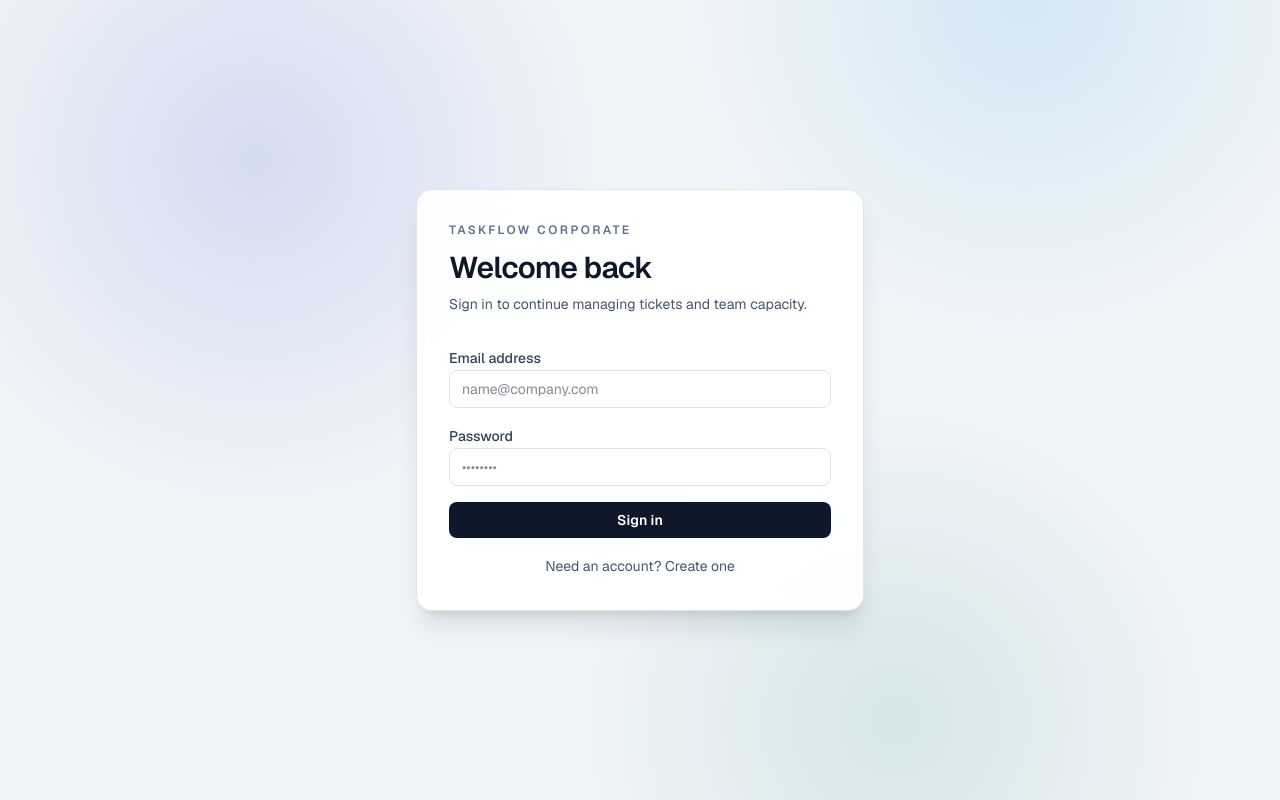
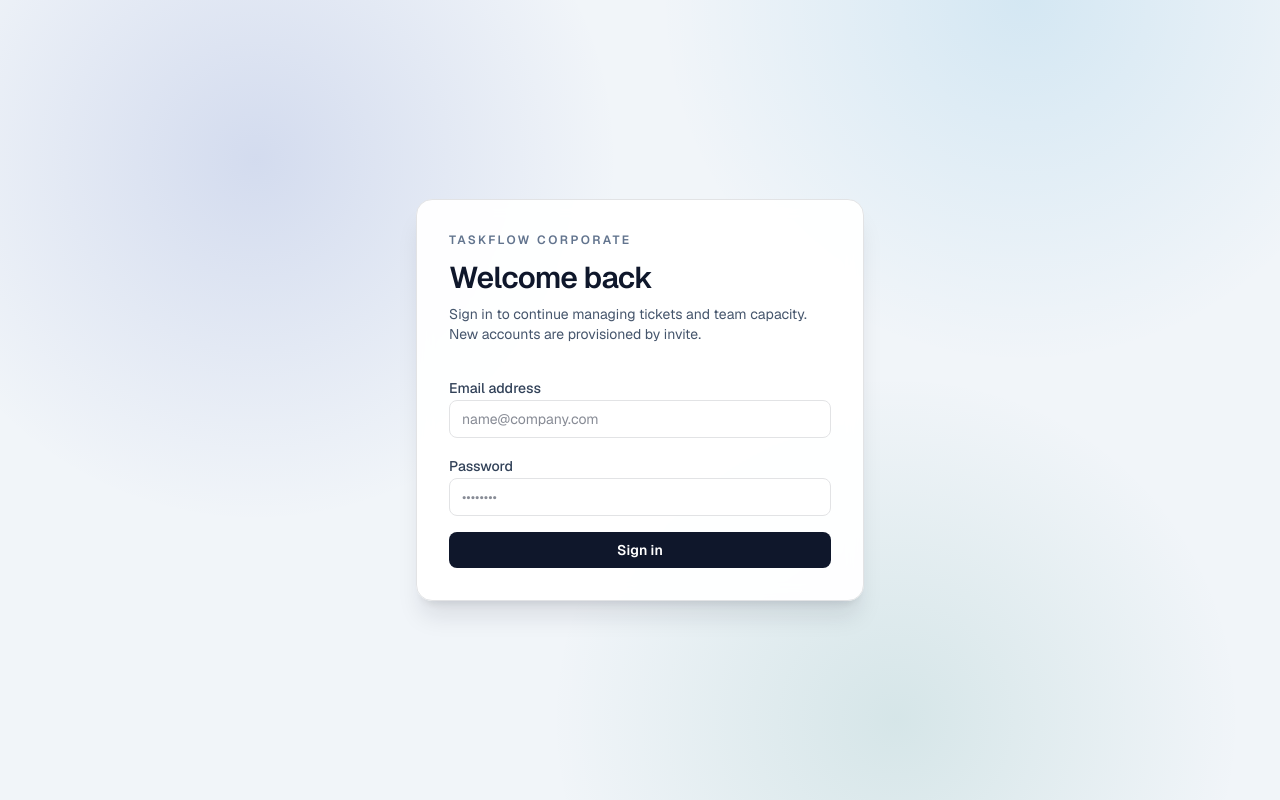
Before and after one commit to TefaSalcedo/DevFlow-Internal-Ticket-Capacity-Management-System, a Next.js app: page /login in a window 1280 px wide. Built offline with nearby package versions, Linux system fonts and the light colour scheme.

Commit message:
fix: hide super-admin nav for non-admins and remove public signup toggle

```diff
--- a/app/(auth)/login/login-form.tsx
+++ b/app/(auth)/login/login-form.tsx
@@ -5,15 +5,12 @@ import { useState } from "react";
 
 import { createSupabaseBrowserClient } from "@/lib/supabase/client";
 
-type Mode = "sign-in" | "sign-up";
-
 interface LoginFormProps {
-  defaultMode?: Mode;
   inviteToken?: string;
 }
 
-export function LoginForm({ defaultMode = "sign-in", inviteToken }: LoginFormProps) {
-  const [mode, setMode] = useState<Mode>(defaultMode);
+export function LoginForm({ inviteToken }: LoginFormProps) {
+  const isInviteSignUp = Boolean(inviteToken);
   const [email, setEmail] = useState("");
   const [password, setPassword] = useState("");
   const [fullName, setFullName] = useState("");
@@ -32,7 +29,7 @@ export function LoginForm({ defaultMode = "sign-in", inviteToken }: LoginFormPro
 
     const supabase = createSupabaseBrowserClient();
 
-    if (mode === "sign-in") {
+    if (!isInviteSignUp) {
       const { error: signInError } = await supabase.auth.signInWithPassword({
         email,
         password,
@@ -73,7 +70,6 @@ export function LoginForm({ defaultMode = "sign-in", inviteToken }: LoginFormPro
     }
 
     setNotice("Account created. Check your email confirmation settings or sign in directly.");
-    setMode("sign-in");
     setLoading(false);
   }
 
@@ -118,7 +114,7 @@ export function LoginForm({ defaultMode = "sign-in", inviteToken }: LoginFormPro
         />
       </div>
 
-      {mode === "sign-up" && (
+      {isInviteSignUp && (
         <div className="space-y-2">
           <label htmlFor="fullName" className="text-sm font-medium text-slate-700">
             Full name
@@ -153,19 +149,7 @@ export function LoginForm({ defaultMode = "sign-in", inviteToken }: LoginFormPro
         disabled={loading}
         className="w-full rounded-lg bg-slate-900 px-3 py-2 text-sm font-semibold text-white transition hover:bg-slate-700 disabled:cursor-not-allowed disabled:opacity-60"
       >
-        {loading ? "Processing..." : mode === "sign-in" ? "Sign in" : "Create account"}
-      </button>
-
-      <button
-        type="button"
-        onClick={() => {
-          setError(null);
-          setNotice(null);
-          setMode((current) => (current === "sign-in" ? "sign-up" : "sign-in"));
-        }}
-        className="w-full text-sm text-slate-600 underline-offset-2 transition hover:text-slate-900 hover:underline"
-      >
-        {mode === "sign-in" ? "Need an account? Create one" : "Already have an account? Sign in"}
+        {loading ? "Processing..." : isInviteSignUp ? "Create account" : "Sign in"}
       </button>
     </form>
   );
--- a/app/(auth)/login/page.tsx
+++ b/app/(auth)/login/page.tsx
@@ -9,14 +9,12 @@ export const metadata: Metadata = {
 
 interface LoginPageProps {
   searchParams: Promise<{
-    mode?: string;
     invite?: string;
   }>;
 }
 
 export default async function LoginPage({ searchParams }: LoginPageProps) {
   const params = await searchParams;
-  const defaultMode = params.mode === "sign-up" ? "sign-up" : "sign-in";
   const inviteToken = typeof params.invite === "string" ? params.invite : undefined;
 
   return (
@@ -28,11 +26,12 @@ export default async function LoginPage({ searchParams }: LoginPageProps) {
         </p>
         <h1 className="mt-3 text-3xl font-semibold tracking-tight text-slate-900">Welcome back</h1>
         <p className="mt-2 text-sm text-slate-600">
-          Sign in to continue managing tickets and team capacity.
+          Sign in to continue managing tickets and team capacity. New accounts are provisioned by
+          invite.
         </p>
 
         <div className="mt-8">
-          <LoginForm defaultMode={defaultMode} inviteToken={inviteToken} />
+          <LoginForm inviteToken={inviteToken} />
         </div>
       </section>
     </main>
--- a/app/(protected)/components/app-shell.tsx
+++ b/app/(protected)/components/app-shell.tsx
@@ -23,10 +23,14 @@ const navItems = [
   { href: "/projects", label: "Projects", icon: FolderKanban },
   { href: "/team", label: "Team", icon: Users },
   { href: "/calendar", label: "Calendar", icon: CalendarDays },
-  { href: "/super-admin", label: "Super Admin", icon: Shield },
 ];
 
 export function AppShell({ auth, children }: AppShellProps) {
+  const visibleNavItems =
+    auth.profile.global_role === "SUPER_ADMIN"
+      ? [...navItems, { href: "/super-admin", label: "Super Admin", icon: Shield }]
+      : navItems;
+
   return (
     <div className="min-h-screen bg-slate-100 text-slate-900">
       <div className="mx-auto flex min-h-screen max-w-[1600px] flex-col md:flex-row">
@@ -38,7 +42,7 @@ export function AppShell({ auth, children }: AppShellProps) {
           </div>
 
           <nav className="grid grid-cols-2 gap-2 px-4 pb-5 md:grid-cols-1">
-            {navItems.map((item) => {
+            {visibleNavItems.map((item) => {
               const Icon = item.icon;
               return (
                 <Link
```
